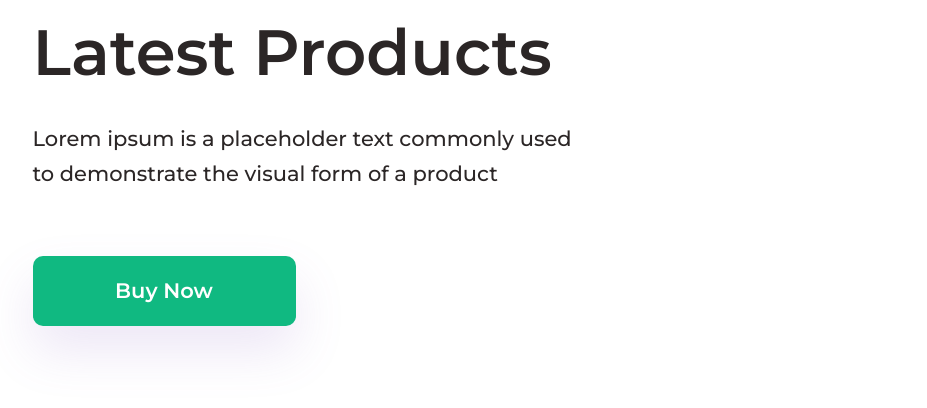
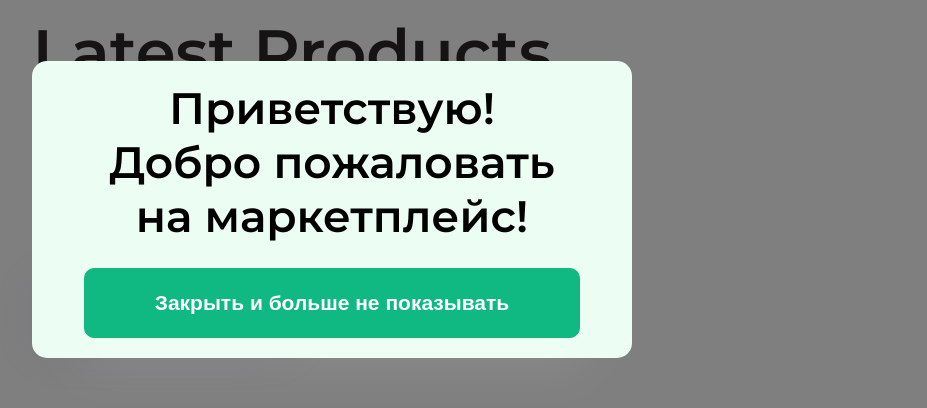
Before and after one commit to kass8366/Shopper03, a plain HTML site: page index.html in a window 1280 px wide. Shown: the part 191-599 px from the top of the page, without its empty margins (308-1235 px from the left). Drawn offline with Linux system fonts and the light colour scheme.

Commit message:
HomeWork18V2

```diff
--- a/js/popup.js
+++ b/js/popup.js
@@ -9,8 +9,8 @@ if (!flagStoragePopup) {
     <section>
         <div class="welcome-popup">
             <div class="welcome-popup__wrapper">
-                <h3 class="title_primary__h3 welcome-popup__wrapper_text">Приветствую! Добро пожаловать на маркетплейс!</h3>
-                <button class="btns_rect welcome-popup__wrapper_btn">Закрыть и больше не показывать</button>
+                <h3 class="welcome-popup__wrapper_text">Приветствую! Добро пожаловать на маркетплейс!</h3>
+                <button class="btn_popup welcome-popup__wrapper_btn">Закрыть и больше не показывать</button>
             </div>
         </div>
     </section>`;
@@ -23,6 +23,6 @@ if (!flagStoragePopup) {
     close_btn.addEventListener('click', (event) => {
         localStorage.setItem(WELCOME_POPUP_KEY, JSON.stringify(true));
         popup.remove();
-        //  localStorage.clear();
+        //localStorage.clear();
     });
 }
--- a/scss/style.scss
+++ b/scss/style.scss
@@ -1245,3 +1245,60 @@ h1 {
 	-webkit-animation: bounce-out-top 1.5s both;
 	        animation: bounce-out-top 1.5s both;
 }
+
+/* !-- welcome-popup --> */
+.welcome-popup {
+    position: fixed;
+    left: 0;
+    right: 0;
+    top: 0;
+    bottom: 0;
+    z-index: 11;
+    display: flex;
+    align-items: center;
+    justify-content: center;
+    background-color: rgba(0, 0, 0, 0.5);
+    &__wrapper {
+        background-color: var(--background_earphone);
+        border-radius: 15px;
+        padding: 20px;
+        display: flex;
+        flex-direction: column;
+        align-items: center;
+        justify-content: center;
+        max-width: 600px;
+        width: 100%;
+        margin: auto;
+        gap: 25px;
+        &_text {
+            color: var(--first_text_color);
+            font-family: "Montserrat", sans-serif;
+            text-align: center;
+            max-width: 446px;
+            width: 100%;
+	        font-size: 44px;
+	        font-weight: 600;
+	        line-height: 54px;
+        }
+    }
+}
+
+.btn_popup {
+	border-radius: 10px;
+	background: var(--first_main_color);
+	box-shadow: 0px 25px 50px 0px rgba(132, 94, 194, 0.15);
+	padding: 22px 70px;
+	min-width: 263px;
+	width: fit-content;
+	text-align: center;
+	color: var(--second_text_color);
+	font-size: 21px;
+	font-weight: 600;
+	line-height: normal;
+	border: 1px solid var(--first_main_color);
+	box-shadow: 0px 25px 50px 0px rgba(255, 255, 255, 0.1);
+	&:hover {
+		background: var(--second_main_color);
+		color: var(--raiting_text_color);
+	}
+}
```
Also changed, not shown: css/style.css, 1 other file.
